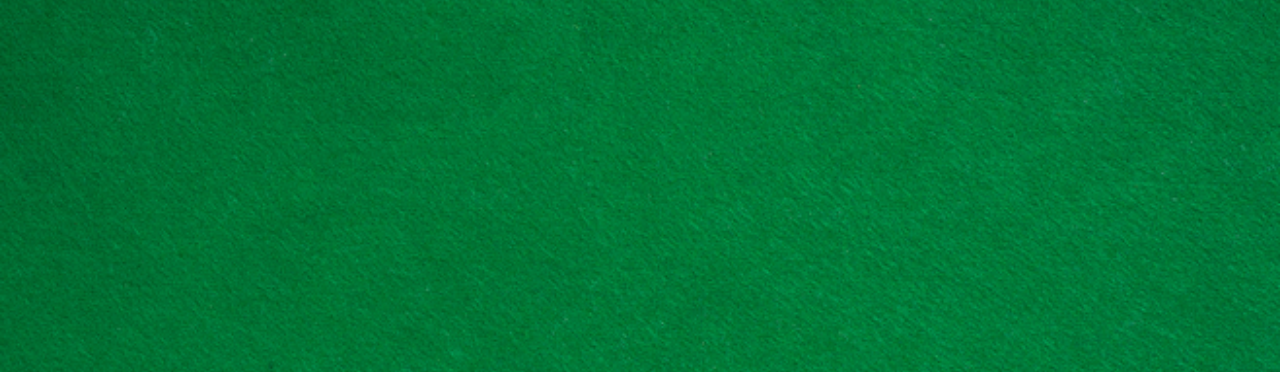
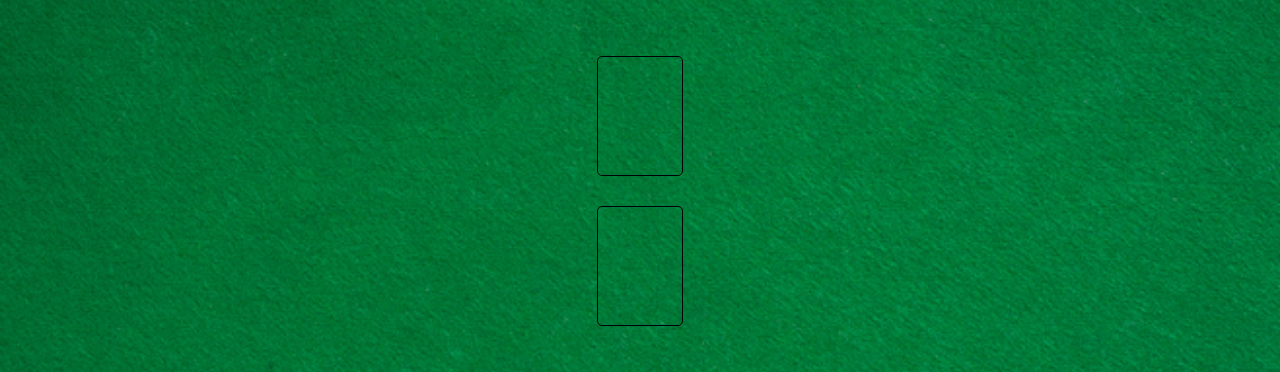
Before and after one commit to zowieerickson/war_card_game, a plain HTML site: page index.html in a window 1280 px wide. Shown: the part 209-581 px from the top of the page. Drawn offline with Linux system fonts and the light colour scheme.

Commit message:
added card-slots outlining where cards are will be on board

```diff
--- a/index.css
+++ b/index.css
@@ -50,6 +50,20 @@ main {
     align-self: flex-start;
 }
 
+#container-cards {
+    display: flex;
+    flex-direction: column;
+    align-items: center;
+    gap: 30px;
+}
+
+.card-slot {
+    height: 120px;
+    width: calc(120px * 5 / 7 );
+    border: 1px solid black;
+    border-radius: 5px;
+}
+
 /* #draw-cards {
     width: 100%;
     margin-top: auto;
--- a/index.html
+++ b/index.html
@@ -13,7 +13,10 @@
 <body>
     <main class="container">
         <button id="new-deck" class="btn">New deck, please!</button>
-        <div id="container-cards"></div>
+        <div id="container-cards">
+            <div class="card-slot"></div>
+            <div class="card-slot"></div>
+        </div>
         <button id="draw-cards" class="btn" disabled>Draw cards</button>
     </main>
     <script src="index.js"></script>
```
